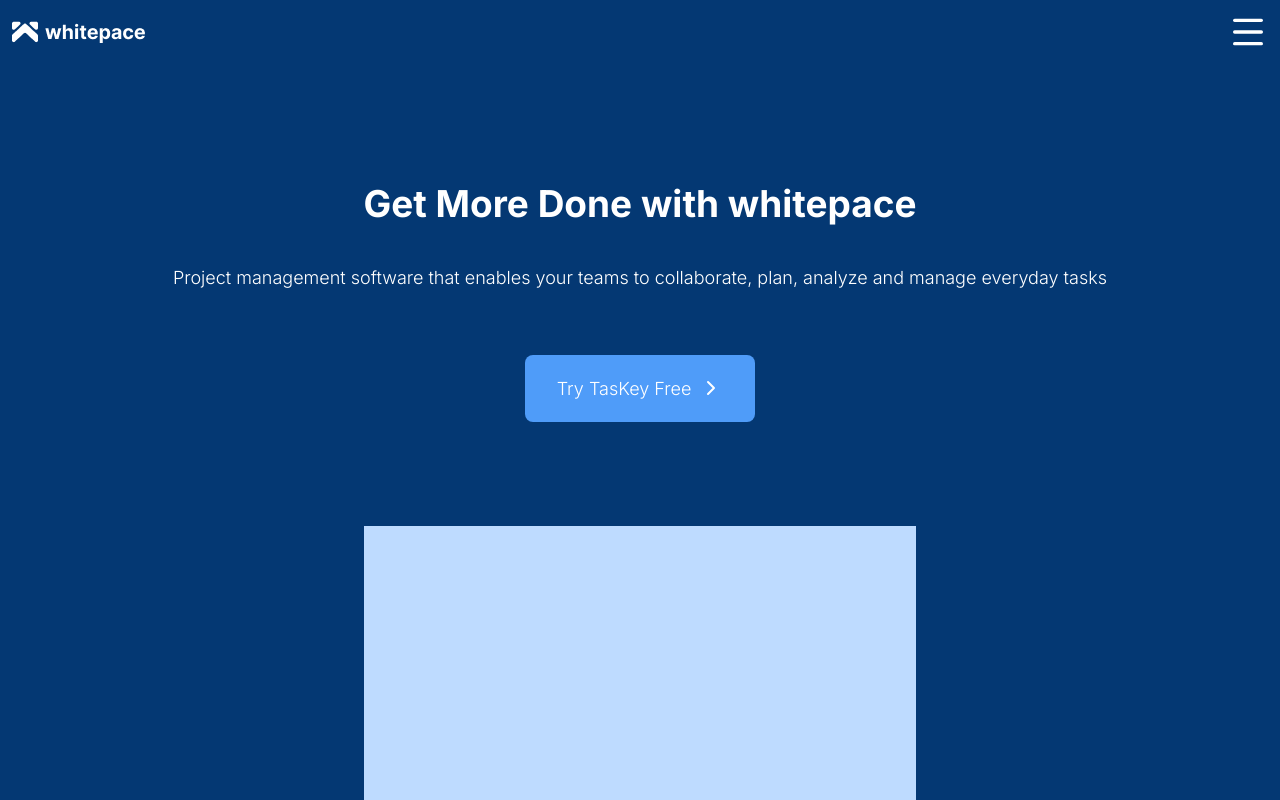
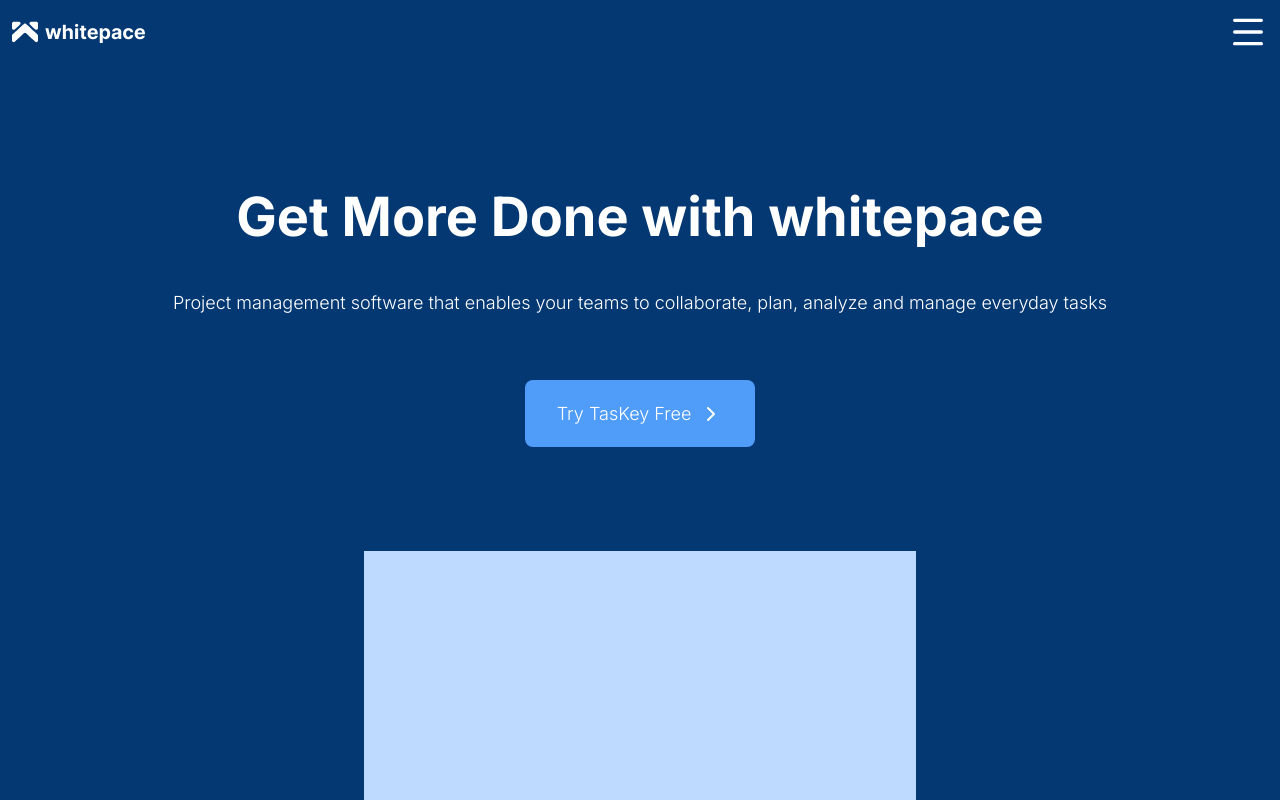
Before and after one commit to aaiinnaa22/figmaPractice_saas, a React (Vite) app: page / in a window 1280 px wide. Shown: the top 800 px of the page. Built offline with nearby package versions, Linux system fonts and the light colour scheme.

Commit message:
added responsiveness to custom paragraph and header css classes

```diff
--- a/src/components/heroSection.tsx
+++ b/src/components/heroSection.tsx
@@ -1,4 +1,4 @@
-import { Button } from "./Button";
+import { Button } from "./button";
 import { ImagePlaceholder } from "./imagePlaceholder";
 import { HeroSectionText } from "../data";
 
@@ -9,7 +9,7 @@
 		md:py-28">
 			<div className='w-full flexCol justify-center items-center gap-16'>
 				<div className='flexCol gap-8'>
-					<h1 className="h4 text-secondary-white text-center">{HeroSectionText.title}</h1>
+					<h1 className="h4 md:h3 text-secondary-white text-center">{HeroSectionText.title}</h1>
 					<p className="p2 text-secondary-white text-center">{HeroSectionText.description}</p>
 				</div>
 			<Button buttonText={HeroSectionText.buttonText}/>
--- a/src/index.css
+++ b/src/index.css
@@ -36,6 +36,9 @@
 	}
 	.p3 {
 		@apply font-light text-[16px] leading-tight
+	}
+	.h3 {
+		@apply text-[54px]
 	}
 	.h4 {
 		@apply font-bold text-[37px]
@@ -76,6 +79,25 @@
 		.pricePlan .swiper-slide-active .pricePlanPrice {
 			@apply text-amber-200
 		}
+
+		.md\:p1 {
+			@apply text-2xl
+		}
+		.md\:p2 {
+			@apply text-[18px] font-light
+		}
+		.md\:p3 {
+			@apply font-light text-[16px] leading-tight
+		}
+		.md\:h3 {
+		@apply text-[54px]
+		}
+		.md\:h4 {
+			@apply font-bold text-[37px]
+		}
+		.md\:h5 {
+			@apply font-bold text-3xl
+		}
 	}
 
 }
```
